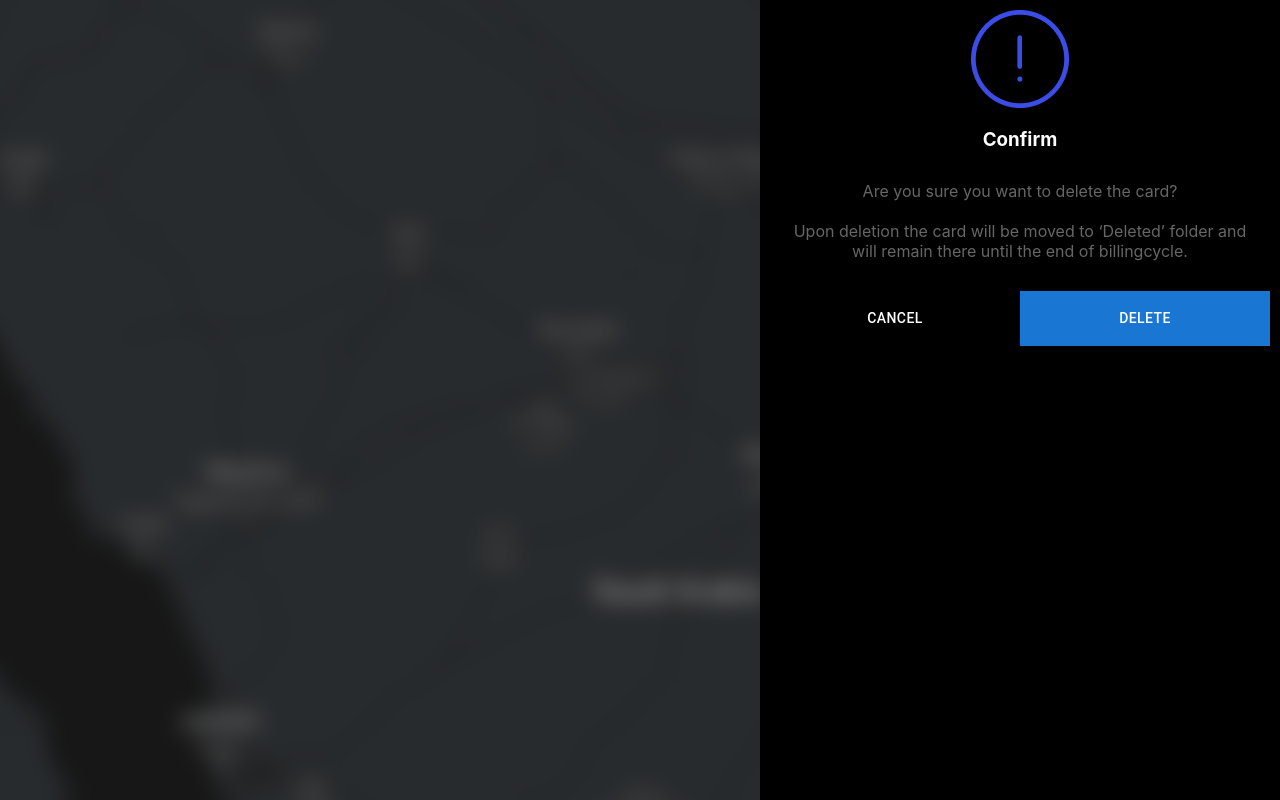
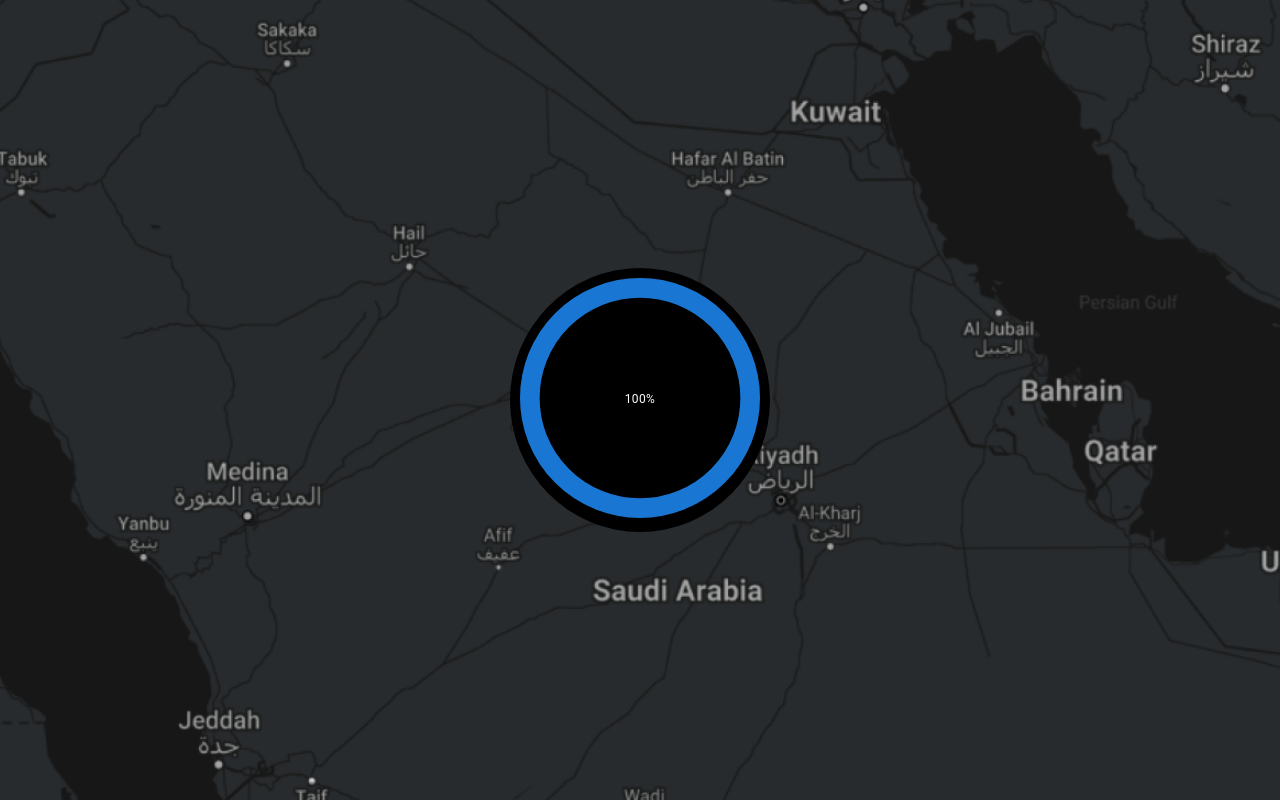
Before and after one commit to azhagu-p/location-intelligence, a React (Create React App) app: page /loading in a window 1280 px wide. Built offline with nearby package versions, Linux system fonts and the light colour scheme.

Commit message:
Loading page completed..dashboard some changes

```diff
--- /dev/null
+++ b/src/pages/dashboard/Dashboard.css
@@ -0,0 +1,63 @@
+* {
+  margin: 0;
+}
+
+.back {
+  position: fixed;
+  top: 0;
+  left: 0;
+  width: 100%;
+  height: 100%;
+  /* background: rgba(256,256,256,.1); */
+  background-image: url('../../assets/bg.png');
+  z-index: -1;
+  filter: blur(10px);
+  -webkit-filter: blur(10px);
+  transform: scale(1.1);
+  overflow: hidden;
+}
+
+.main {
+  display: flex;
+  justify-content: center;
+}
+
+.main .box {
+  width: 400px;
+  background: #000;
+  color: #fff;
+  padding: 10px;
+}
+
+.main .box .icon-tik {
+  padding: 20px;
+  border: 5px solid #080;
+  border-radius: 50%;
+  font-size: 50px;
+}
+
+.main .box .box-msg {
+  padding: 10px;
+  color: #666;
+}
+
+.main .box .btn-row {
+  margin: 20px 0 0 0;
+}
+
+.main .box .btn-row .btn {
+  display: inline-block;
+  width: 50%;
+  border-radius: 0;
+  padding: 15px 0;
+}
+
+.main .box .btn-row .btn:nth-child(1) {
+  background: #000;
+}
+/*------------------------------------------------*/
+.List{
+  background: #aaa;
+  width: 100px;
+  height: 100vh;
+}
--- a/src/pages/dashboard/Dashboard.js
+++ b/src/pages/dashboard/Dashboard.js
@@ -1,13 +1,41 @@
-import React from "react";
+import * as React from 'react';
+import List from '@mui/material/List';
+import ListItem from '@mui/material/ListItem';
+import ListItemText from '@mui/material/ListItemText';
+import ListItemAvatar from '@mui/material/ListItemAvatar';
+import Avatar from '@mui/material/Avatar';
+import ImageIcon from '@mui/icons-material/Image';
+import WorkIcon from '@mui/icons-material/Work';
+import BeachAccessIcon from '@mui/icons-material/BeachAccess';
+import Divider from '@mui/material/Divider';
 
-const Dashboard = () => {
+import './Dashboard.css';
 
-    return (
-        <div>
-            <p> You are logged to the Dashboard page!</p>
-            <input  type="submit"/>
-        </div>
-    )
+export default function InsetDividers() {
+  return (
+    <List className='List'>
+      <ListItem className='ListItem'>
+        <ListItemAvatar>
+          <Avatar>
+            <ImageIcon />
+          </Avatar>
+        </ListItemAvatar>
+      </ListItem>
+      <ListItem>
+        <ListItemAvatar>
+          <Avatar>
+            <WorkIcon />
+          </Avatar>
+        </ListItemAvatar>
+      </ListItem>
+      <ListItem>
+        <ListItemAvatar>
+          <Avatar>
+            <BeachAccessIcon />
+          </Avatar>
+        </ListItemAvatar>
+        {/* <ListItemText primary="Vacation" secondary="July 20, 2014" /> */}
+      </ListItem>
+    </List>
+  );
 }
-
-export default Dashboard
--- a/src/pages/loading/Loading.css
+++ b/src/pages/loading/Loading.css
@@ -1,12 +1,4 @@
 *{margin: 0;}
-.text_left{text-align: left;}
-/* .pxy_20{padding-left: 20px;padding-right: 20px;}
-.ptb_20{padding-top: 20px;padding-bottom: 20px;} */
-.mt_5{margin-top: 5px;}
-.mt_10{margin-top: 20px;}
-.ml_10{margin-left: 20px;}
-.m_50{margin: 50px;margin-top: 10px;margin-bottom: 10px;}
-.float_left{text-align: left;display: flex;justify-content: left;align-items: left;}
 .back_layer{
   position: fixed;
   top: 0;
@@ -21,10 +13,28 @@
   overflow: hidden;
 }
 .layer_main{
-  margin: 1rem;
-  width: 13rem;
-  background: white;
+
+}
+.body{
+}
+.page{
+  height: 100vh;
+  display: flex;
+  justify-content: center;
+  align-items: center;
+}
+.page .box{
+  background: #000;
   display: inline-block;
-  padding: 1rem;
-  box-shadow: 0px 4px 8px rgba(0,0,0,0.05)
+  padding: 10px;
+  position: relative;
+  border-radius: 50%;
 }
+.page .box .text{
+  display: block;
+  color: #fff;
+  padding: 20px;
+}
+.circle{
+  color: radial-gradient(red, green, red);
+}
--- a/src/pages/loading/Loading.js
+++ b/src/pages/loading/Loading.js
@@ -1,36 +1,52 @@
-import React from 'react';
+import * as React from 'react';
+import CircularProgress, {
+  CircularProgressProps,
+} from '@mui/material/CircularProgress';
+import Typography from '@mui/material/Typography';
+import Box from '@mui/material/Box';
 import './Loading.css';
-// import Button from '@material-ui/core/Button';
-import Button from '@mui/material/Button';
-import "slick-carousel/slick/slick.css";
-import "slick-carousel/slick/slick-theme.css";
 
-import { Component } from "react";
-import icon_i from '../../assets/icon_i.png'
+function CircularProgressWithLabel(
+  props: CircularProgressProps & { value: number },
+) {
+  return (
+    <div class="page">
+      <div class="back_layer"></div>
+      <Box sx={{ position: 'relative', display: 'inline-flex' }} className="box">
+        <CircularProgress variant="determinate" {...props} size='30vh'className="circle" sx={{ width : '100px'}} />
+        <Box
+          sx={{
+            top: 0,
+            left: 0,
+            bottom: 0,
+            right: 0,
+            position: 'absolute',
+            display: 'flex',
+            alignItems: 'center',
+            justifyContent: 'center',
+          }}
+        >
+          <Typography
+            variant="caption" size="20vh"
+            component="div" className='text'
+          >{`${Math.round(props.value)}%`}</Typography>
+        </Box>
+      </Box>
+    </div>
+  );
+}
 
-export default class MultipleItems extends Component {
-  render() {
+export default function CircularStatic() {
+  const [progress, setProgress] = React.useState(10);
 
-    return (
-      <div className='login2'>
-        <div className='body'>
-          <div className='back'></div>
-          <div className='main'>
-            <div className='box'>
-              <img src={icon_i} alt="" />
-              <h3 className='box-title'>Confirm</h3>
-              <p className='box-msg'>Are you sure you want  to delete the card?</p>
-              <p className='box-msg'>Upon deletion the card will be moved to ‘Deleted’ folder and
-                will remain there until the end of billingcycle.</p>
-              <div className='btn-row'>
-                <Button variant="contained" className="btn">Cancel</Button>
-                <Button variant="contained" className="btn">Delete</Button>
-              </div>
-            </div>
-          </div>
-        </div>
+  React.useEffect(() => {
+    const timer = setInterval(() => {
+      setProgress((prevProgress) => (prevProgress >= 100 ? 0 : prevProgress + 10));
+    }, 800);
+    return () => {
+      clearInterval(timer);
+    };
+  }, []);
 
-      </div>
-    );
-  }
+  return <CircularProgressWithLabel value={progress} />;
 }
```
